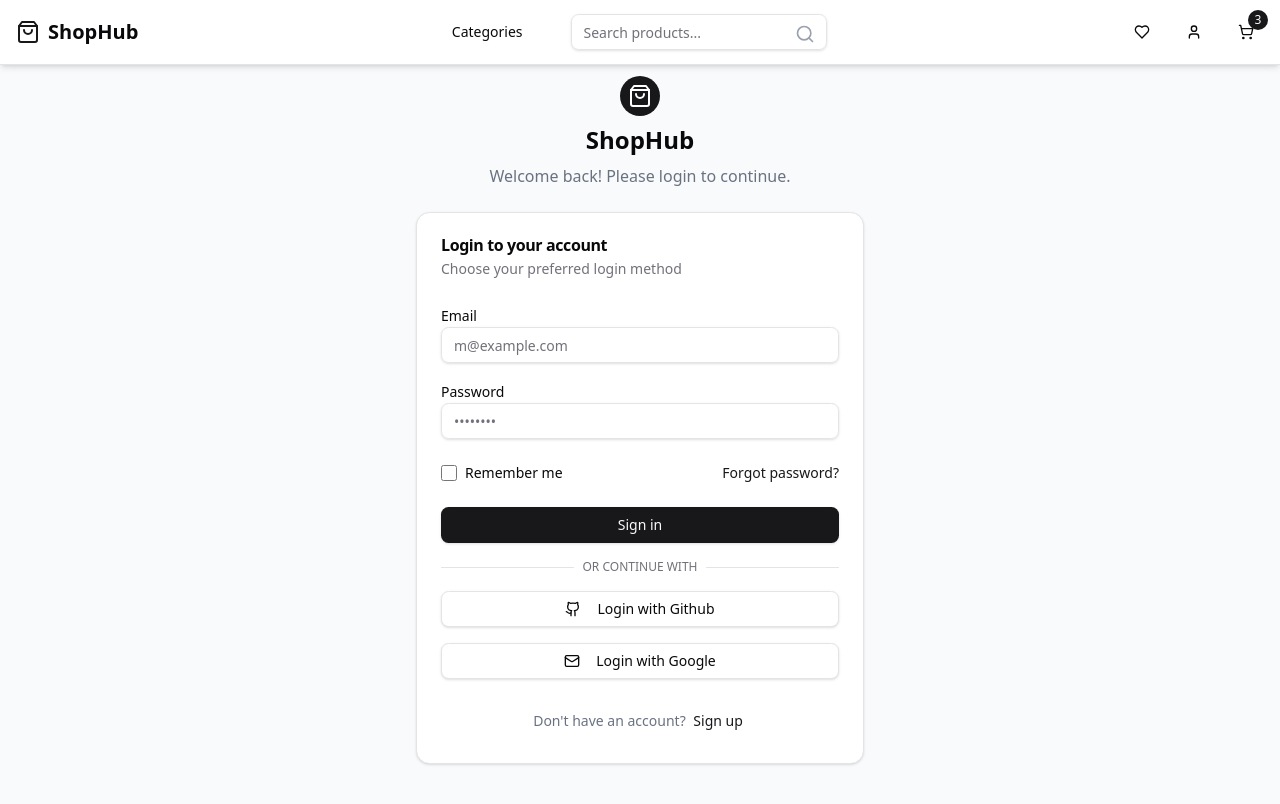
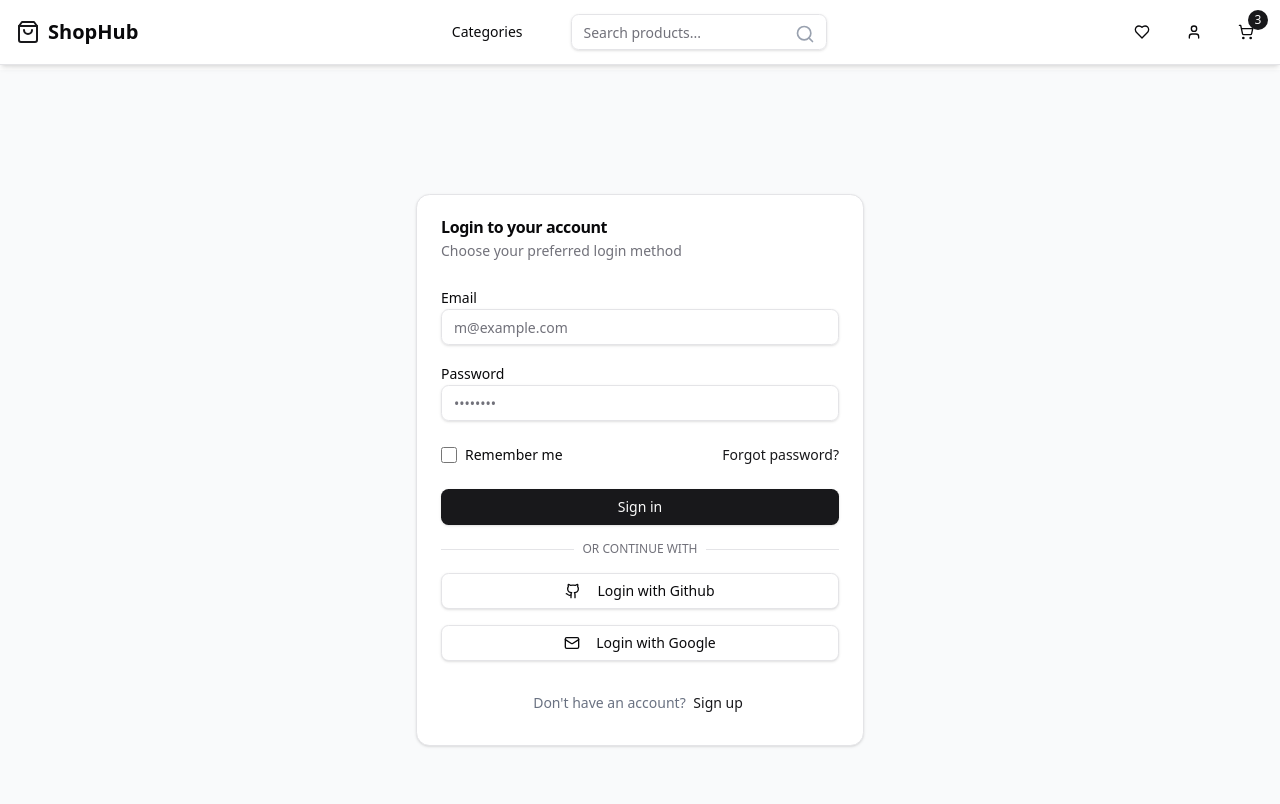
Before and after one commit to gokul8943/e-commerce, a React (Vite) app in the folder frontend/: page /login in a window 1280 px wide. Shown: the top 804 px of the page. Built offline with nearby package versions, Linux system fonts and the light colour scheme.

Commit message:
ui changes

```diff
--- a/frontend/src/App.tsx
+++ b/frontend/src/App.tsx
@@ -8,7 +8,7 @@ const App = () => {
   return (
     <div className="min-h-screen relative overflow-hidden">
       <Navbar />
-      <div className="pt-[20px]">
+      <div className="pt-[70px]">
       <Routes>
         <Route path="/" element={<HomePage />} />
         <Route path="/signup" element={<SignUpPage />} />
--- a/frontend/src/pages/LoginPage.tsx
+++ b/frontend/src/pages/LoginPage.tsx
@@ -3,7 +3,7 @@ import { Input } from "@/components/ui/Input";
 import { Card, CardHeader, CardTitle, CardDescription, CardContent, CardFooter } from "@/components/ui/Card";
 import { Label } from "@/components/ui/Label";
 import { Separator } from "@/components/ui/Separator";
-import { ShoppingBag, Github, Mail } from "lucide-react";
+import { Github, Mail } from "lucide-react";
 
 const LoginPage = () => {
   const handleSubmit = (e:any) => {
@@ -15,14 +15,6 @@ const LoginPage = () => {
     <div className="min-h-screen bg-gray-50 flex items-center justify-center p-4">
       <div className="max-w-md w-full">
         {/* Logo and Header */}
-        <div className="flex flex-col items-center space-y-2 mb-6">
-          <div className="bg-primary rounded-full p-2">
-            <ShoppingBag className="w-6 h-6 text-white" />
-          </div>
-          <h1 className="text-2xl font-bold">ShopHub</h1>
-          <p className="text-gray-500">Welcome back! Please login to continue.</p>
-        </div>
-
         <Card>
           <CardHeader>
             <CardTitle>Login to your account</CardTitle>
--- a/frontend/src/pages/SignUpPage.tsx
+++ b/frontend/src/pages/SignUpPage.tsx
@@ -15,8 +15,6 @@ const SignupPage = () => {
     <div className="min-h-screen bg-gray-50 flex items-center justify-center p-4">
       <div className="max-w-md w-full">
         {/* Logo and Header */}
-
-
         <Card>
           <CardHeader>
             <CardTitle>Create your account</CardTitle>
```
